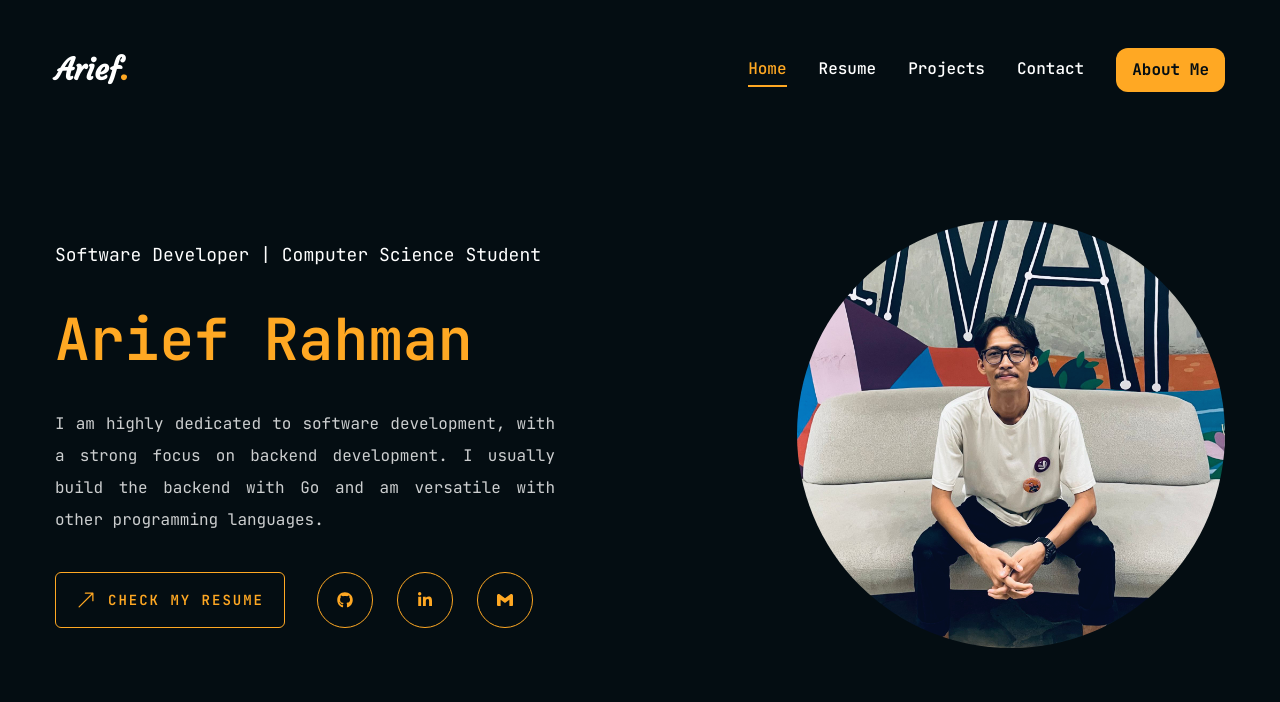
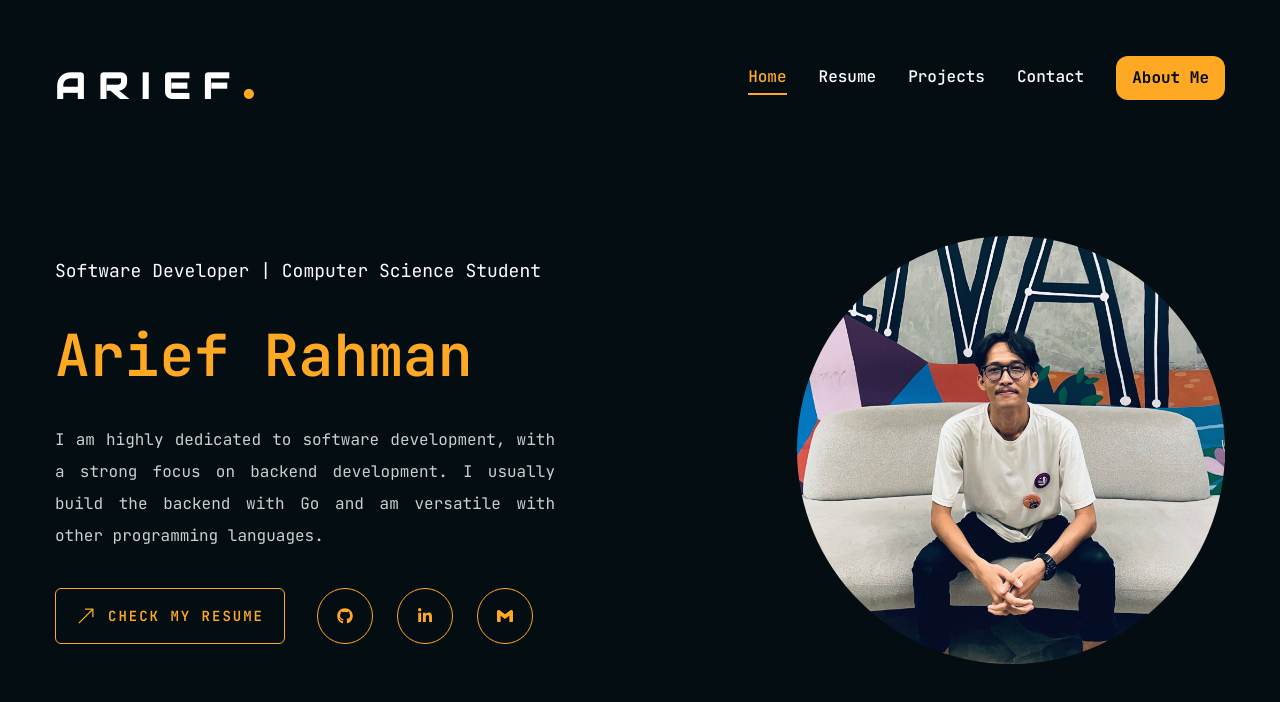
Before and after one commit to arieeefrahman/personal-website, a Next.js app: page / in a window 1280 px wide. Shown: the top 702 px of the page. Built offline with nearby package versions, Linux system fonts and the light colour scheme.

Commit message:
feat: change logo and font to audiowide

```diff
--- a/app/layout.jsx
+++ b/app/layout.jsx
@@ -1,4 +1,4 @@
-import { JetBrains_Mono, Courgette } from "next/font/google";
+import { JetBrains_Mono, Audiowide } from "next/font/google";
 import "./globals.css";
 import Header from "@/components/Header";
 import PageTransition from "@/components/PageTransition";
@@ -10,10 +10,10 @@ const jetBrainsMono = JetBrains_Mono({
   variable: '--font-jetBrainsMono'
 });
 
-const courgette = Courgette({
+const audiowide = Audiowide({
   subsets: ["latin"],
   weight: ['400'],
-  variable: '--font-courgette'
+  variable: '--font-audiowide'
 });
 
 
@@ -25,7 +25,7 @@ export const metadata = {
 export default function RootLayout({ children }) {
   return (
     <html lang="en">
-      <body className={`${jetBrainsMono.variable} ${courgette.variable}`}>
+      <body className={`${jetBrainsMono.variable} ${audiowide.variable}`}>
         <Header />
         {/* <StairTransition /> */}
         <PageTransition>{children}</PageTransition>
--- a/components/Header.jsx
+++ b/components/Header.jsx
@@ -9,8 +9,10 @@ const Header = () => {
             <div className="container mx-auto flex justify-between items-center">
                 {/* Logo */}
                 <Link href={'/'}>
-                    <h1 className="flex flex-row text-3xl font-semibold font-courgette tracking-widest">
-                        Arief <span className="text-accent">.</span>
+                    <h1 className="flex flex-row text-4xl font-semibold font-audiowide tracking-custom uppercase items-baseline">
+                        <span className="block md:hidden text-4xl">A</span>
+                        <span className="hidden md:block">Arief</span>
+                        <span className="text-accent text-6xl">.</span>
                     </h1>
                 </Link>
 
--- a/components/MobileNavbar.jsx
+++ b/components/MobileNavbar.jsx
@@ -38,8 +38,10 @@ const MobileNavbar = () => {
             <SheetContent className="flex flex-col">
                 <div className="mt-32 mb-40 text-center text-2xl">
                     <Link href={'/'}>
-                        <h1 className="text-4xl font-semibold font-courgette tracking-widest">
-                            Arief <span className="text-accent">.</span>
+                        <h1 className="text-4xl font-semibold font-audiowide tracking-custom uppercase flex justify-center items-baseline">
+                            <span className="block text-6xl md:hidden">A</span>
+                            <span className="hidden md:block">Arief</span>
+                            <span className="text-accent text-8xl">.</span>
                         </h1>
                     </Link>
                 </div>
--- a/tailwind.config.js
+++ b/tailwind.config.js
@@ -22,7 +22,7 @@ module.exports = {
     },
     fontFamily: {
       jetBrainsMono: "var(--font-jetBrainsMono)",
-      courgette   : "var(--font-courgette)",
+      audiowide   : "var(--font-audiowide)",
     },
     letterSpacing: {
       custom: '0.35em',
```
